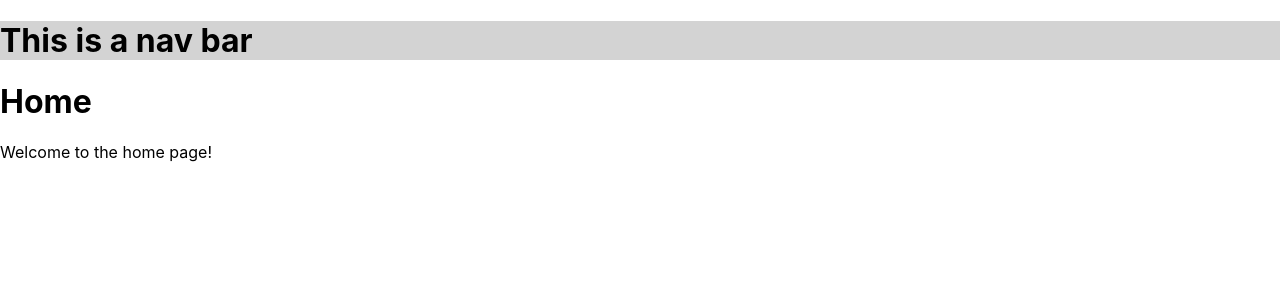
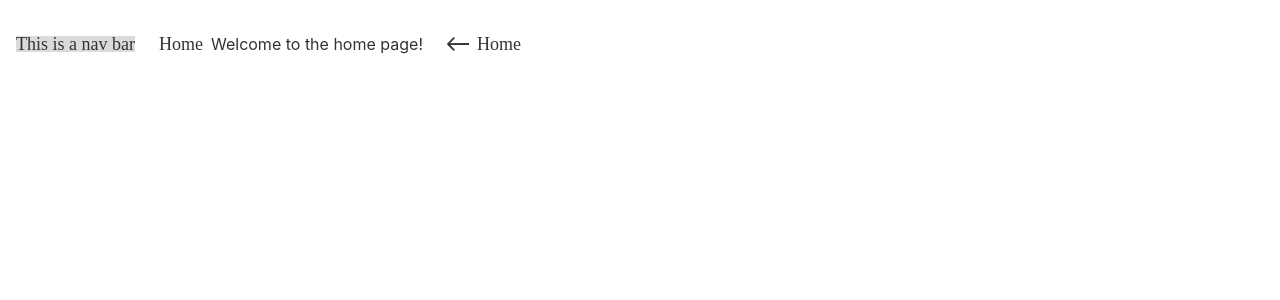
Before and after one commit to UCSCRocketry/ground-control, a React (Create React App) app in the folder gcs-react-app/: page / in a window 1280 px wide. Shown: the top 300 px of the page. Built offline with nearby package versions, Linux system fonts and the light colour scheme.

Commit message:
home and back button added

```diff
--- /dev/null
+++ b/gcs-react-app/src/components/BackButton.jsx
@@ -0,0 +1,13 @@
+import "../styles/BackButton.css";
+import backArrow from '../assets/back-arrow.svg';
+
+const BackButton = () => {
+  return (
+    <div>
+        <img src={backArrow} alt="Back" />
+        <h1>Back</h1>
+    </div>
+  );
+}
+
+export default BackButton;
--- /dev/null
+++ b/gcs-react-app/src/components/HomeButton.jsx
@@ -0,0 +1,13 @@
+import "../styles/BackButton.css";
+import backArrow from '../assets/back-arrow.svg';
+
+const HomeButton = () => {
+  return (
+    <div>
+        <img src={backArrow} alt="Back" />
+        <h1>Home</h1>
+    </div>
+  );
+}
+
+export default HomeButton;
--- a/gcs-react-app/src/pages/About.jsx
+++ b/gcs-react-app/src/pages/About.jsx
@@ -1,8 +1,12 @@
+import BackButton from "./../components/BackButton";
+
 export default function About() {
     return (
         <div>
             <h1>About</h1>
             <p>Welcome to the about page!</p>
+            <BackButton />
+
         </div>
     )
 }
--- a/gcs-react-app/src/pages/Home.jsx
+++ b/gcs-react-app/src/pages/Home.jsx
@@ -1,8 +1,13 @@
+//import BackButton from "./../components/BackButton";
+import HomeButton from "./../components/HomeButton";
+
+
 export default function Home() {
     return (
         <div>
             <h1>Home</h1>
             <p>Welcome to the home page!</p>
+            <HomeButton />
         </div>
     )
 }
--- /dev/null
+++ b/gcs-react-app/src/styles/BackButton.css
@@ -0,0 +1,27 @@
+div {
+    display: flex;
+    align-items: center;
+    gap: 8px;
+    cursor: pointer;
+    padding: 8px 16px;
+    border: none;
+    background: transparent;
+    transition: opacity 0.2s ease;
+}
+
+h1 {
+    font-family: DM Sans;
+    font-size: 18px;
+    font-weight: 500;
+    line-height: 16.2px;
+    text-align: left;
+}
+
+div:hover {
+    opacity: 0.8;
+}
+
+svg {
+    width: 20px;
+    height: 20px;
+}
```
Also changed, not shown: gcs-react-app/src/assets/back-arrow.svg (added).
